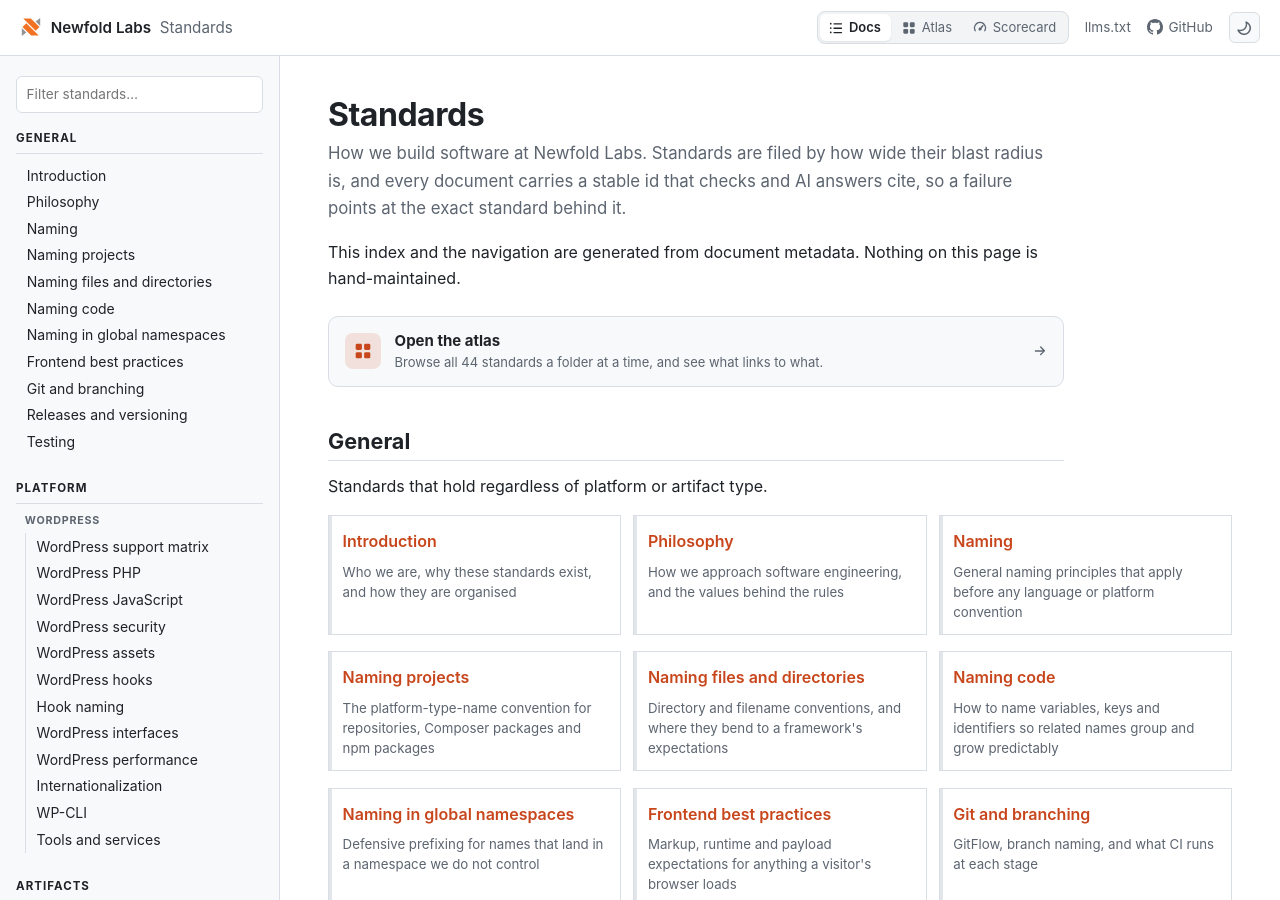
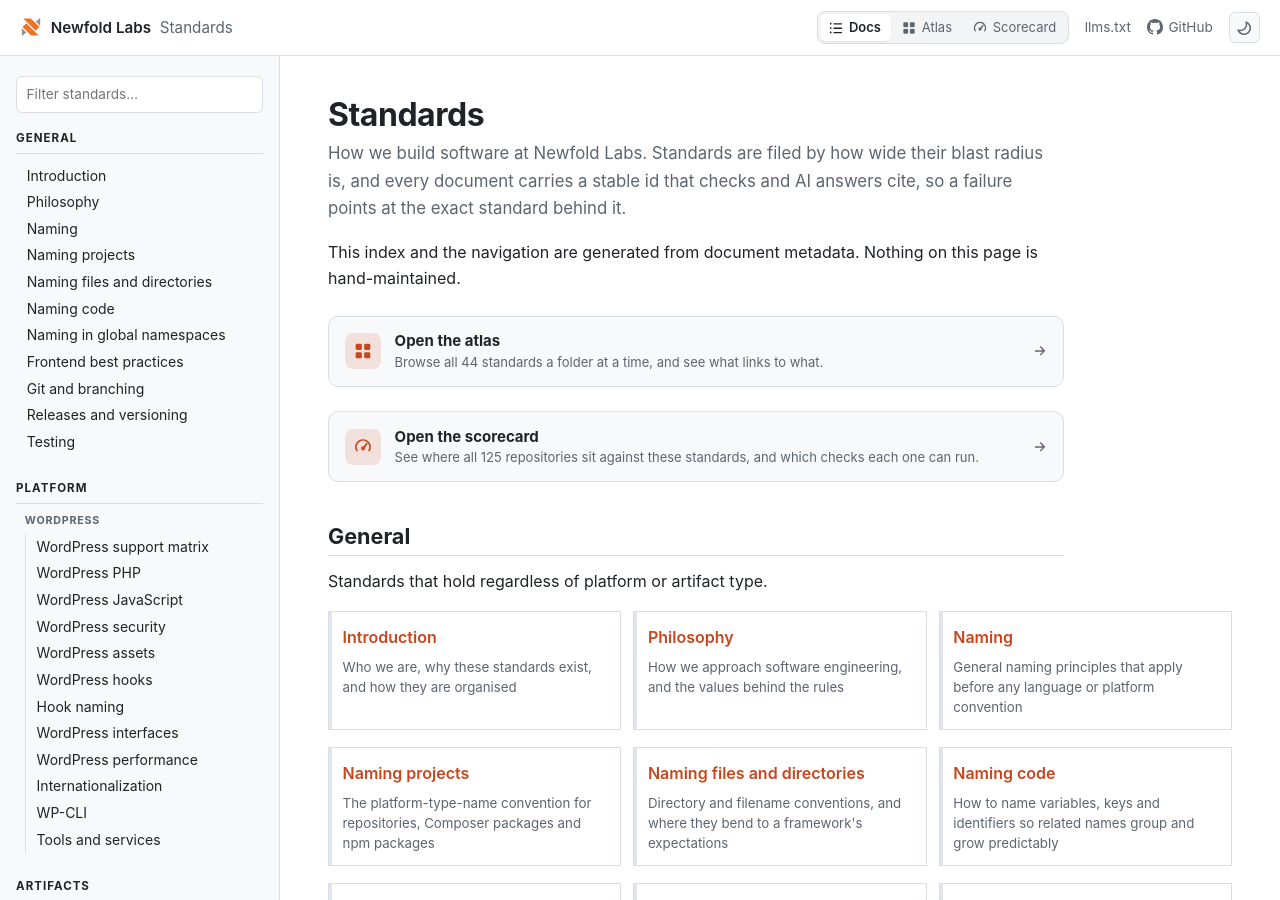
Before and after one commit to newfold-labs/standards, a Jekyll site: the page built from index.md, in a window 1280 px wide and 900 px high. Built offline with Jekyll 4.4.1, drawn with Linux system fonts in a browser that asks for light colours.

Commit message:
feat(PRESS0-4794): link the board from the index
Sits beside the atlas call to action, and only renders when there is a sweep
to link to.

```diff
--- a/index.md
+++ b/index.md
@@ -30,6 +30,22 @@ this page is hand-maintained.
     <svg viewBox="0 0 16 16" width="14" height="14" focusable="false"><path d="M8.22 2.97a.75.75 0 0 1 1.06 0l4.25 4.25a.75.75 0 0 1 0 1.06l-4.25 4.25a.749.749 0 0 1-1.275-.326.749.749 0 0 1 .215-.734L11.19 8.75H2.75a.75.75 0 0 1 0-1.5h8.44L8.22 4.03a.75.75 0 0 1 0-1.06Z"/></svg>
   </span>
 </a>
+
+{%- assign board = site.data.scorecard -%}
+{%- if board -%}
+<a class="atlas-cta" href="{{ '/scorecard.html' | relative_url }}">
+  <span class="atlas-cta__icon" aria-hidden="true">
+    <svg viewBox="0 0 16 16" width="18" height="18" focusable="false"><path d="M8 1a7 7 0 0 1 6.06 10.512.75.75 0 0 1-1.298-.75A5.5 5.5 0 1 0 3.238 10.76a.75.75 0 1 1-1.298.752A7 7 0 0 1 8 1Zm2.72 3.72a.75.75 0 0 1 1.133.977l-2.09 3.04a1.75 1.75 0 1 1-1.17-1.17l2.09-3.04a.784.784 0 0 1 .037-.043ZM8 8.75a.25.25 0 1 0 0 .5.25.25 0 0 0 0-.5Z"/></svg>
+  </span>
+  <span class="atlas-cta__text">
+    <b>Open the scorecard</b>
+    See where all {{ board.summary.repos }} repositories sit against these standards, and which checks each one can run.
+  </span>
+  <span class="atlas-cta__go" aria-hidden="true">
+    <svg viewBox="0 0 16 16" width="14" height="14" focusable="false"><path d="M8.22 2.97a.75.75 0 0 1 1.06 0l4.25 4.25a.75.75 0 0 1 0 1.06l-4.25 4.25a.749.749 0 0 1-1.275-.326.749.749 0 0 1 .215-.734L11.19 8.75H2.75a.75.75 0 0 1 0-1.5h8.44L8.22 4.03a.75.75 0 0 1 0-1.06Z"/></svg>
+  </span>
+</a>
+{%- endif -%}
 
 {% for s in site.sections %}
 {%- assign docs = site.pages
```
